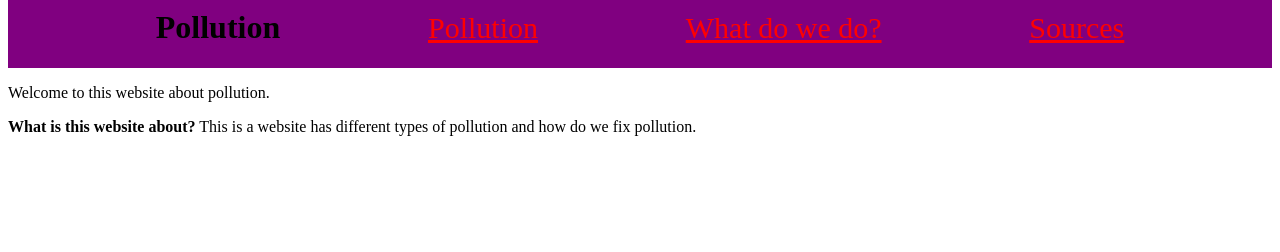
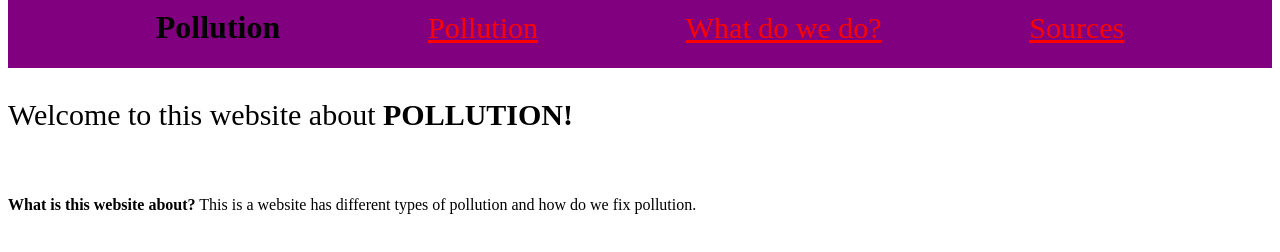
Before and after one commit to Oxford-High-School-Software-Development/Smoke-Smog, a plain HTML site: page index.html in a window 1280 px wide. Drawn offline with Linux system fonts and the light colour scheme.

Commit message:
Add files via upload

```diff
--- a/index.html
+++ b/index.html
@@ -15,9 +15,10 @@
       <a href="what_we_do.html">What do we do?</a>
       <a href="sources.html">Sources</a>
     </div>
-    <p>Welcome to this website about pollution.</p>
-
+    <div class="Pollution">
+    <p id="Title"> Welcome to this website about <b>POLLUTION!</b></p>
+    <br>
      <p><b>What is this website about?</b> This is a website has different types of pollution and how do we fix pollution.</p>
-
+      </div>
   </body>
 </html>
--- a/style.css
+++ b/style.css
@@ -15,7 +15,11 @@ a{
    font-size: 20px;
    font-family: 'Times New Roman';
 }
-.List_of_Pollution{
+.Pollution_List{
     font-size: 20px;
     font-family: 'Times New Roman';
 }
+#Title{
+    font-size: 30px;
+    font-family: 'Times New Roman';
+}
```
Also changed, not shown: pollution.html (+1 -1 lines).
